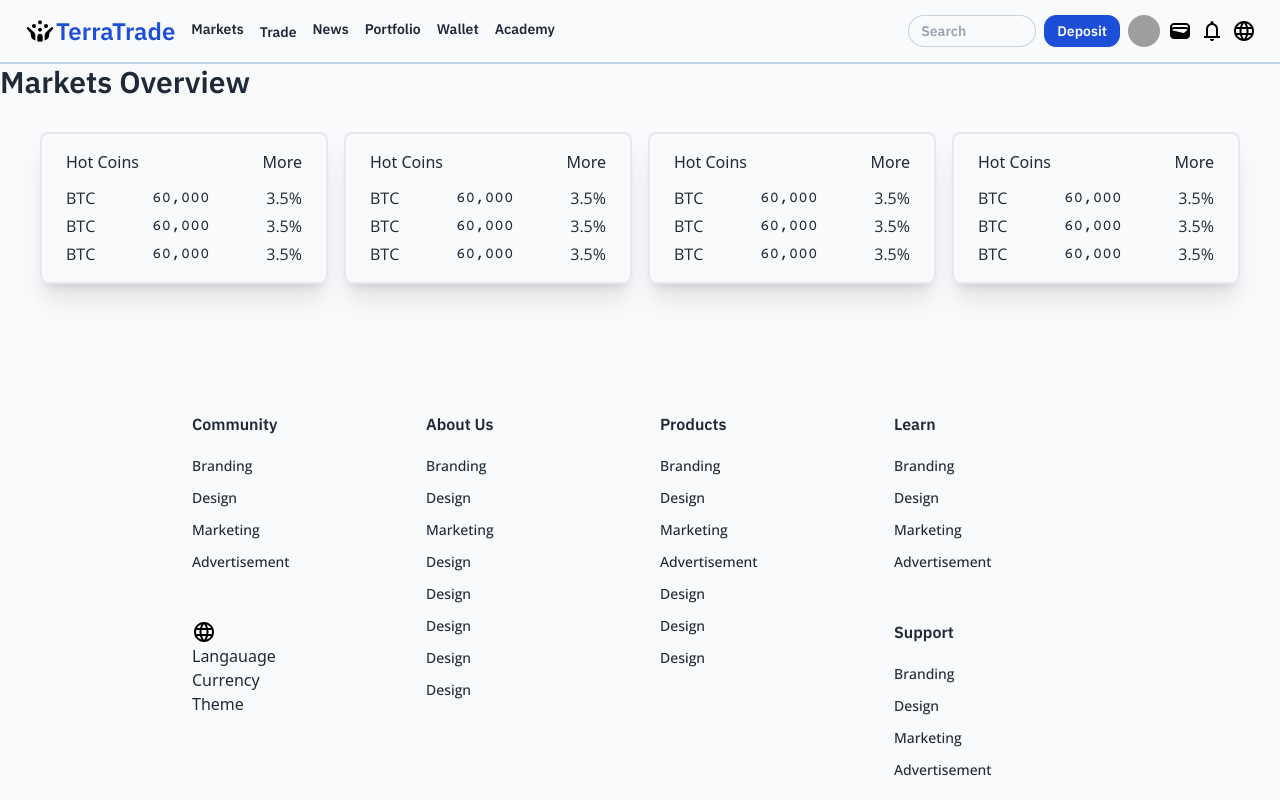
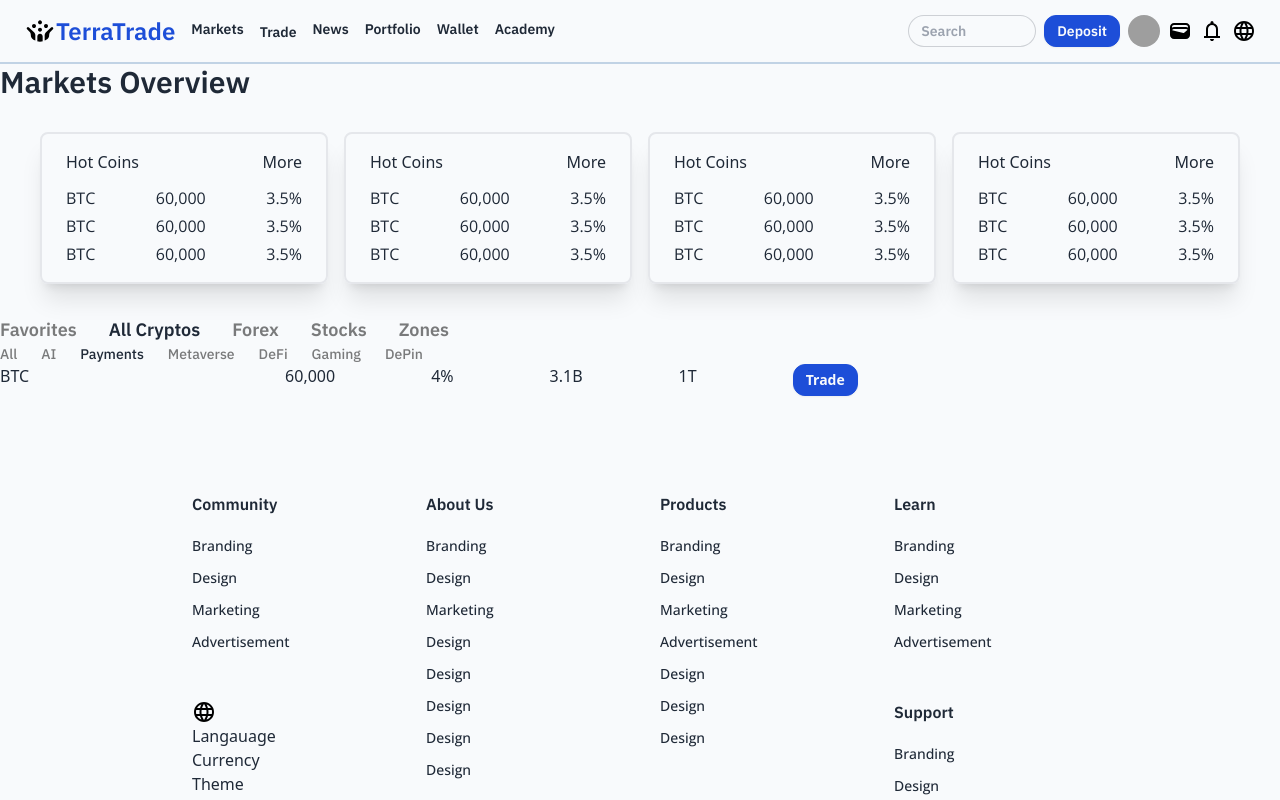
Before and after one commit to mhamadissa1/Senior-Project, a React (Vite) app in the folder frontend/: page /markets in a window 1280 px wide. Shown: the top 800 px of the page. Built offline with nearby package versions, Linux system fonts and the light colour scheme; grey boxes are pictures that could not be loaded.

Commit message:
added market body cards grid

```diff
--- /dev/null
+++ b/frontend/src/components/markets/cards/marketBodyCard.jsx
@@ -0,0 +1,13 @@
+import MarketBodyEntryCard from "../entries/marketBodyEntryCard";
+
+
+function MarketBodyCard(){
+    return(
+        <>
+        <div>
+            <MarketBodyEntryCard name="BTC" price="60,000" percentChange24hrs="4%" volumeChange24hrs="3.1B" marketCap24hrs="1T" />
+        </div>
+        </>
+    );
+}
+export default MarketBodyCard;
--- a/frontend/src/components/widgets/cards/marketOverviewCard.jsx
+++ b/frontend/src/components/markets/cards/marketOverviewCard.jsx
@@ -1,5 +1,5 @@
-import MarketCardOverviewEntry from "./entries/marketCardOverviewEntry";
-import MarketCardOverviewTitle from "./entries/marketCardOverviewTitle";
+import MarketCardOverviewEntry from "../entries/marketCardOverviewEntry";
+import MarketCardOverviewTitle from "../entries/marketCardOverviewTitle";
 
 function MarketOverviewCard() {
   return (
--- /dev/null
+++ b/frontend/src/components/markets/entries/marketBodyEntryCard.jsx
@@ -0,0 +1,41 @@
+import { Link } from "react-router-dom";
+
+function MarketBodyEntryCard(props) {
+  return (
+    <>
+      <div className="flex flex-row gap-x-64">
+        <Link to="" className="">
+          {props.name}
+        </Link>
+        <ul className="flex flex-row gap-x-24">
+          <li>
+            <Link to="" className="">
+              {props.price}
+            </Link>
+          </li>
+          <li>
+            <Link to="" className="">
+              {props.percentChange24hrs}
+            </Link>
+          </li>
+          <li>
+            <Link to="" className="">
+              {props.volumeChange24hrs}
+            </Link>
+          </li>
+          <li>
+            <Link to="" className="">
+              {props.marketCap24hrs}
+            </Link>
+          </li>
+          <li>
+            <Link to="" className="">
+              <button className="btn btn-sm btn-primary rounded-xl">Trade</button>
+            </Link>
+          </li>
+        </ul>
+      </div>
+    </>
+  );
+}
+export default MarketBodyEntryCard;
--- /dev/null
+++ b/frontend/src/components/markets/entries/marketCardOverviewEntry.jsx
@@ -0,0 +1,13 @@
+function MarketCardOverviewEntry(props) {
+  return (
+    <>
+      <ul className="flex flex-row justify-between items-center gap-x-6">
+        <li className="font-body">{props.name}</li>
+        <li className="font-body">{props.price}</li>
+        <li className="font-body">{props.percentage}</li>
+      </ul>
+    </>
+  );
+}
+
+export default MarketCardOverviewEntry;
--- a/frontend/src/components/widgets/cards/entries/marketCardOverviewEntry.jsx
+++ /dev/null
@@ -1,13 +0,0 @@
-function MarketCardOverviewEntry(props) {
-  return (
-    <>
-      <div className="flex flex-row justify-between items-center gap-x-6">
-        <p className="font-body">{props.name}</p>
-        <p className="font-mono">{props.price}</p>
-        <p className="font-body">{props.percentage}</p>
-      </div>
-    </>
-  );
-}
-
-export default MarketCardOverviewEntry;
--- a/frontend/src/pages/academy.jsx
+++ b/frontend/src/pages/academy.jsx
@@ -1,5 +1,5 @@
-import AcademyVerticalCard from "../components/widgets/cards/academyVerticalCard.jsx";
-import AcademyHorizontalCard from "../components/widgets/cards/academyHorizontalCard.jsx";
+import AcademyVerticalCard from "../components/academy/cards/academyVerticalCard.jsx";
+import AcademyHorizontalCard from "../components/academy/cards/academyHorizontalCard.jsx";
 import data from "../db.json";
 import Range from "../components/widgets/range.jsx";
 import Badge from "../components/widgets/badge.jsx";
@@ -74,7 +74,7 @@ function Academy() {
 
       {/* Cards */}
       <div className="flex items-center justify-center">
-        <div class="mx-6">
+        <div className="mx-6">
           <div className="grid grid-cols-1 gap-4 sm:grid-cols-2 xl:grid-cols-3 justify-items-center">
             <AcademyVerticalCard
               img="https://img.daisyui.com/images/stock/photo-1606107557195-0e29a4b5b4aa.jpg"
--- a/frontend/src/pages/markets.jsx
+++ b/frontend/src/pages/markets.jsx
@@ -1,5 +1,6 @@
-import MarketOverviewCard from "../components/widgets/cards/marketOverviewCard";
-
+import MarketBodyCard from "../components/markets/cards/marketBodyCard";
+import MarketOverviewCard from "../components/markets/cards/marketOverviewCard";
+import { Link } from "react-router-dom";
 function Markets() {
   return (
     <>
@@ -12,6 +13,26 @@ function Markets() {
         <MarketOverviewCard />
         <MarketOverviewCard />
       </div>
+
+      <div className="flex flex-row gap-x-8 font-display font-semibold text-[#797A7B] text-lg">
+        <Link to="">Favorites</Link>
+        <Link to="" className="text-base-content">All Cryptos</Link>
+        <Link to="">Forex</Link>
+        <Link to="">Stocks</Link>
+        <Link to="">Zones</Link>
+      </div>
+
+      <div className="flex flex-row gap-x-6 font-display font-medium text-[#797A7B] text-sm">
+        <Link to="">All</Link>
+        <Link to="">AI</Link>
+        <Link to="" className="text-base-content">Payments</Link>
+        <Link to="">Metaverse</Link>
+        <Link to="">DeFi</Link>
+        <Link to="">Gaming</Link>
+        <Link to="">DePin</Link>
+      </div>
+
+      <MarketBodyCard />
     </>
   );
 }
```
Also changed, not shown: frontend/src/components/academy/cards/academyHorizontalCard.jsx (renamed from frontend/src/components/widgets/cards/academyHorizontalCard.jsx), frontend/src/components/academy/cards/academyVerticalCard.jsx (renamed from frontend/src/components/widgets/cards/academyVerticalCard.jsx), frontend/src/components/academy/cards/newsCard.jsx (added), frontend/src/components/markets/entries/marketCardOverviewTitle.jsx (renamed from frontend/src/components/widgets/cards/entries/marketCardOverviewTitle.jsx).
